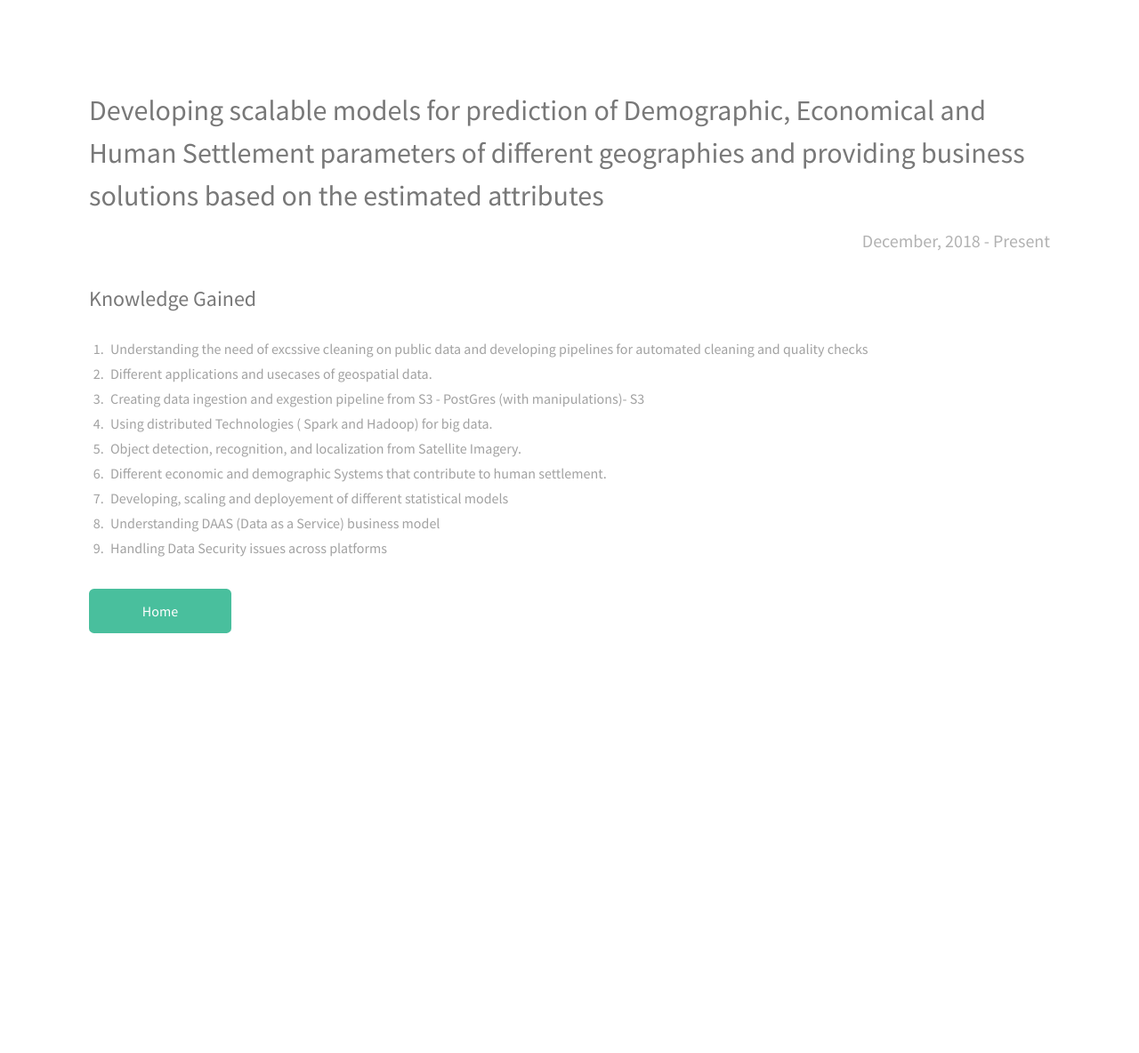
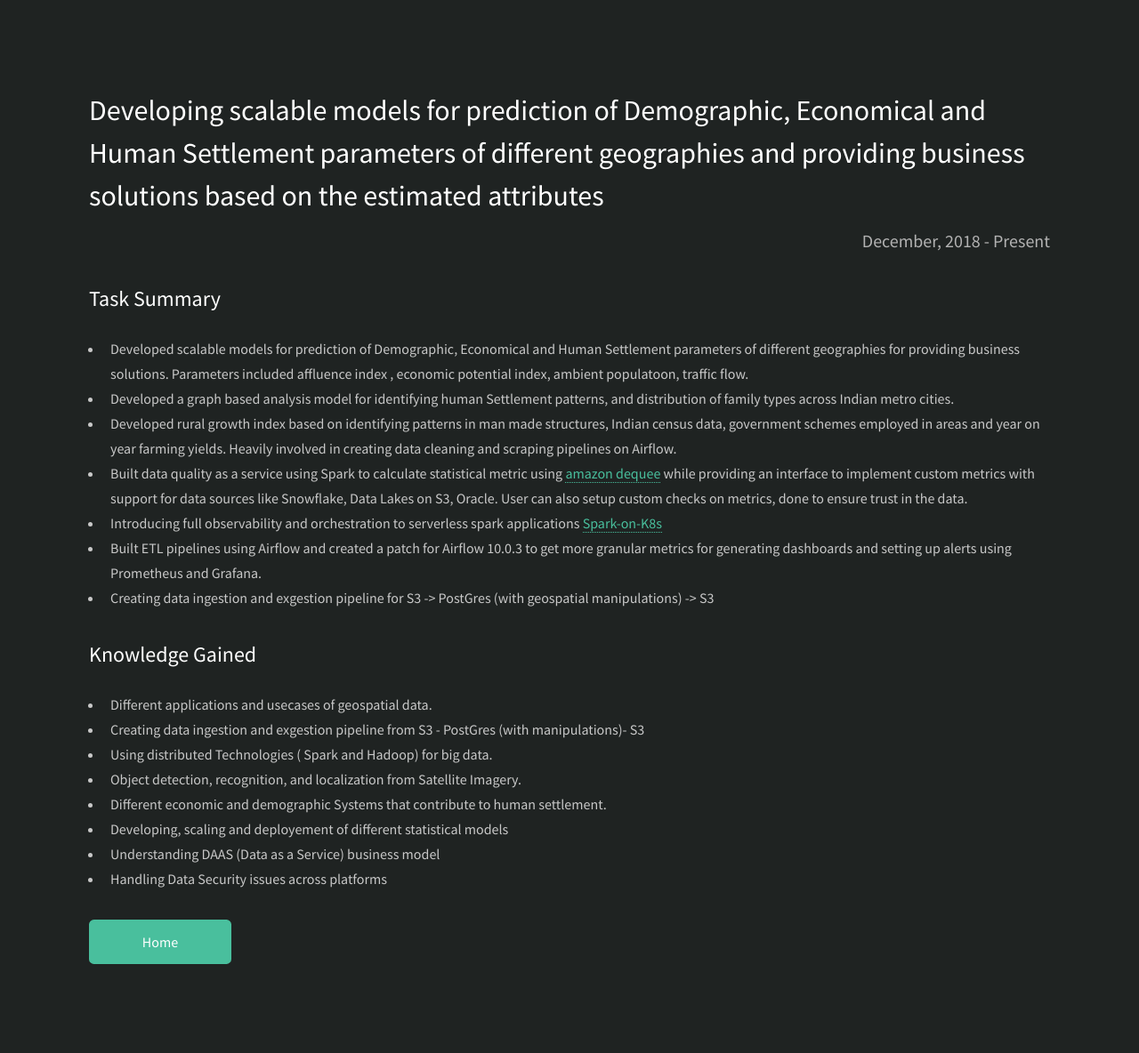
Before and after one commit to utkarshshukla2912/utkarshshukla2912.github.io, a PHP site: page /atlan.html in a window 1280 px wide. Shown: the whole page at 89% size. Before the commit the page ends 712 px from the top, so only its background shows below. Run offline with PHP 8.4, Linux system fonts and the light colour scheme.

Commit message:
initial commits

```diff
--- a/about.html
+++ b/about.html
@@ -123,14 +123,14 @@
 						</div>
 						<div class="6u$ 12u$(xsmall)">
 							<h5>Ordered</h5>
-							<ol>
+							<ul>
 								<li>Dolor pulvinar etiam magna etiam.</li>
 								<li>Etiam vel felis at lorem sed viverra.</li>
 								<li>Felis enim feugiat dolore viverra.</li>
 								<li>Dolor pulvinar etiam magna etiam.</li>
 								<li>Etiam vel felis at lorem sed viverra.</li>
 								<li>Felis enim feugiat dolore viverra.</li>
-							</ol>
+							</ul>
 							<h5>Icons</h5>
 							<ul class="icons">
 								<li><a href="#" class="icon fa-twitter"><span class="label">Twitter</span></a></li>
--- a/alpha.html
+++ b/alpha.html
@@ -66,12 +66,12 @@
 
 		<div class="12u$ 12u$(xsmall)">
 			<h2 >Knowledge Gained</h2>
-			<ol>
+			<ul>
 				<li>Determining different aspects related to a company that might cause churning.</li>
 				<li>Development of predictive probabilistic Machine Learning Models.</li>
 				<li>Drawing inferences from results in order to change the flawed aspects for preventing future churns.</li>
 				<li>Developing Interactive Visualisation Techniques.</li>
-			</ol>
+			</ul>
 		</div>
 
 		<div >
--- a/atlan.html
+++ b/atlan.html
@@ -1,12 +1,10 @@
 <!DOCTYPE HTML>
-
 <html>
 	<head>
 		<title>Work@ATLAN</title>
 		<meta http-equiv="content-type" content="text/html; charset=utf-8" />
 		<meta name="description" content="" />
 		<meta name="keywords" content="" />
-
 		<script src="js/jquery.min.js"></script>
 		<script src="js/jquery.poptrox.min.js"></script>
 		<script src="js/skel.min.js"></script>
@@ -15,21 +13,17 @@
 			$(document).ready(function(){
 		// Add smooth scrolling to all links
 		$("a").on('click', function(event) {
-
 		// Make sure this.hash has a value before overriding default behavior
 		if (this.hash !== "") {
 		// Prevent default anchor click behavior
 		event.preventDefault();
-
 		// Store hash
 		var hash = this.hash;
-
 		// Using jQuery's animate() method to add smooth page scroll
 		// The optional number (800) specifies the number of milliseconds it takes to scroll to the specified area
 		$('html, body').animate({
 		scrollTop: $(hash).offset().top
 		}, 800, function(){
-
 		// Add hash (#) to URL when done scrolling (default click behavior)
 		window.location.hash = hash;
 		});
@@ -37,22 +31,15 @@
 		});
 		});
 		</script>
-
-
 		<noscript>
 		<link rel="stylesheet" href="css/skel.css" />
 		<link rel="stylesheet" href="css/style.css" />
 		<link rel="stylesheet" href="css/style-xlarge.css" />
 		</noscript>
-
 	</head>
 	<body>
-
-
-
 		<!-- Main -->
 		<div style="padding: 100px;">
-
 			<!-- One -->
 			<section id="one">
 				<header class="major">
@@ -60,14 +47,23 @@
 					providing business solutions based on the estimated attributes</h2>
 					<p align="right"> December, 2018 - Present</p>
 				</header>
-
 				<p> </p>
 			</section>
-
+			<div class="12u$ 12u$(xsmall)">
+				<h2 >Task Summary</h2>
+				<ul>
+					<li>Developed scalable models for prediction of Demographic, Economical and Human Settlement parameters of different geographies for providing business solutions. Parameters included affluence index , economic potential index, ambient populatoon, traffic flow.</li>
+					<li>Developed a graph based analysis model for identifying human Settlement patterns, and distribution of family types across Indian metro cities.</li>
+					<li>Developed rural growth index based on identifying patterns in man made structures, Indian census data, government schemes employed in areas and year on year farming yields. Heavily involved in creating data cleaning and scraping pipelines on Airflow.</li>
+					<li>Built data quality as a service using Spark to calculate statistical metric using <a href = "https://aws.amazon.com/blogs/big-data/test-data-quality-at-scale-with-deequ/">amazon dequee</a> while providing an interface to implement custom metrics with support for data sources like Snowflake, Data Lakes on S3, Oracle. User can also setup custom checks on metrics, done to ensure trust in the data.</li>
+					<li>Introducing full observability and orchestration to serverless spark applications <a href="https://github.com/GoogleCloudPlatform/spark-on-k8s-operator">Spark-on-K8s</a></li>
+					<li>Built ETL pipelines using Airflow and created a patch for Airflow 10.0.3 to get more granular metrics for generating dashboards and setting up alerts using Prometheus and Grafana.</li>
+					<li>Creating data ingestion and exgestion pipeline for S3 -> PostGres (with geospatial manipulations) -> S3</li>
+				</ul>
+			</div>
 			<div class="12u$ 12u$(xsmall)">
 				<h2 >Knowledge Gained</h2>
-			<ol>
-				<li>Understanding the need of excssive cleaning on public data and developing pipelines for automated cleaning and quality checks</li>
+				<ul>
 					<li>Different applications and usecases of geospatial data.</li>
 					<li>Creating data ingestion and exgestion pipeline from S3 - PostGres (with manipulations)- S3</li>
 					<li>Using distributed Technologies ( Spark and Hadoop) for big data.</li>
@@ -76,9 +72,8 @@
 					<li>Developing, scaling and deployement of different statistical models</li>
 					<li>Understanding DAAS (Data as a Service) business model</li>
 					<li>Handling Data Security issues across platforms</li>
-			</ol>
+				</ul>
 			</div>
-
 			<div >
 				<a href="index.html" class="button special">Home</a>
 			</div>
--- a/css/style.css
+++ b/css/style.css
@@ -10,7 +10,7 @@
 /* Basic */
 
 	body {
-		background: #fff;
+		background: #1f2322;
 	}
 
 		body.is-loading *, body.is-loading *:before, body.is-loading *:after {
@@ -27,7 +27,7 @@
 		}
 
 	body, input, select, textarea {
-		color: #a2a2a2;
+		color: #c8c8c8;
 		font-family: "Source Sans Pro", Helvetica, sans-serif;
 		font-size: 16pt;
 		font-weight: 400;
@@ -52,7 +52,7 @@
 		}
 
 	strong, b {
-		color: #787878;
+		color: #fff;
 		font-weight: 400;
 	}
 
@@ -65,7 +65,7 @@
 	}
 
 	h1, h2, h3, h4, h5, h6 {
-		color: #787878;
+		color: #fff;
 		font-weight: 400;
 		line-height: 1em;
 		margin: 0 0 1em 0;
--- a/euroexim.html
+++ b/euroexim.html
@@ -66,14 +66,14 @@
 
 		<div class="12u$ 12u$(xsmall)">
 			<h2 >Knowledge Gained</h2>
-			<ol>
+			<ul>
 				<li>Implementing transfer learning over pretrained Deep Learning Models.</li>
 				<li>One Shot learning for reducing a considerable number of epocs required by the Deep Learning model to train on unseen data to one</li>
 				<li> Tackling the problem of training the neural network from just two images</li>
 				<li>Implementing Siamese neural net for handling image pair in parallel</li>
 				<li>Using Deep Learning Models not as a classifier but as a feature extractor.</li>
 				<li>Using different distance methods and thresholding techniques.</li>
-			</ol>
+			</ul>
 		</div>
 
 		<div >
--- a/mentored.html
+++ b/mentored.html
@@ -56,7 +56,7 @@
 		<!-- One -->
 		<section id="one">
 			<header class="major">
-				<h2>Development and Maintainance of Rest APIs, Payment Gateways and Interactive Courses</h2>
+				<h2>Development and Maintainance of Rest APIs, Payment Gateways and Creating UI for Interactive Courses</h2>
 				<p align="right"> Dec, 2016 - December, 2018</p>
 			</header>
 
@@ -66,12 +66,12 @@
 
 		<div class="12u$ 12u$(xsmall)">
 			<h2 >Knowledge Gained</h2>
-			<ol>
+			<ul>
 				<li>Intensive use of HTML, CSS, Bootstrap, AngularJS, Java (for API) and MySql for the database.</li>
 				<li>Working of REST APIs and different open socket connections</li>
 				<li>DevOps tools like Git and understanding industry level development standards</li>
 				<li>Handling traffic on server and techniques to handle cyber attacks.</li>
-			</ol>
+			</ul>
 		</div>
 
 		<div >
--- a/mesh.html
+++ b/mesh.html
@@ -66,13 +66,13 @@
 
 		<div class="12u$ 12u$(xsmall)">
 			<h2 >Knowledge Gained</h2>
-			<ol>
+			<ul>
 				<li>Preprocessing involved in textual data.</li>
 				<li>Different word embeddings and text representation techniques.</li>
 				<li>Applying Deep learning models over a high dimensional feature vector.</li>
 				<li>Developing Interactive Visualisation Techniques.</li>
 				<li>Integration of WebApps with Deep Learning Framework for real-time Predictions</li>
-			</ol>
+			</ul>
 		</div>
 
 		<div >
--- a/spinta.html
+++ b/spinta.html
@@ -66,7 +66,7 @@
 
 		<div class="12u$ 12u$(xsmall)">
 			<h2 >Knowledge Gained</h2>
-			<ol>
+			<ul>
                 <li>Handling extremely skewed data with the majority class representing 99.34% of the total data.</li>
                 <li>Preprocessing involved in time series data</li>
                 <li>Implementing Down and Upsampling of data for handling skewness.</li>
@@ -74,7 +74,7 @@
                 <li>Increasing sensitivity of the ML models rather than increasing their ability to classify data.</li>
                 <li>Different clustering methods for both visualisation and drawing inferences from the data</li>
                 <li> Implementing parallelism in models for handling data from many input streams.</li>
-			</ol>
+			</ul>
 		</div>
 
 		<div >
```
Also changed, not shown: attendance.html (+6 -6 lines), bci.html (+4 -4 lines), coderank.html (+4 -4 lines), epilepsy_predictor.html (+6 -6 lines), index.html (+68 -130 lines), manchester.html (+4 -4 lines), seizure.html (+4 -4 lines), simulator.html (+6 -6 lines), images/fulls/mentored_research.png, 3 other files. Lines whose indentation alone changed are shown as unchanged.
